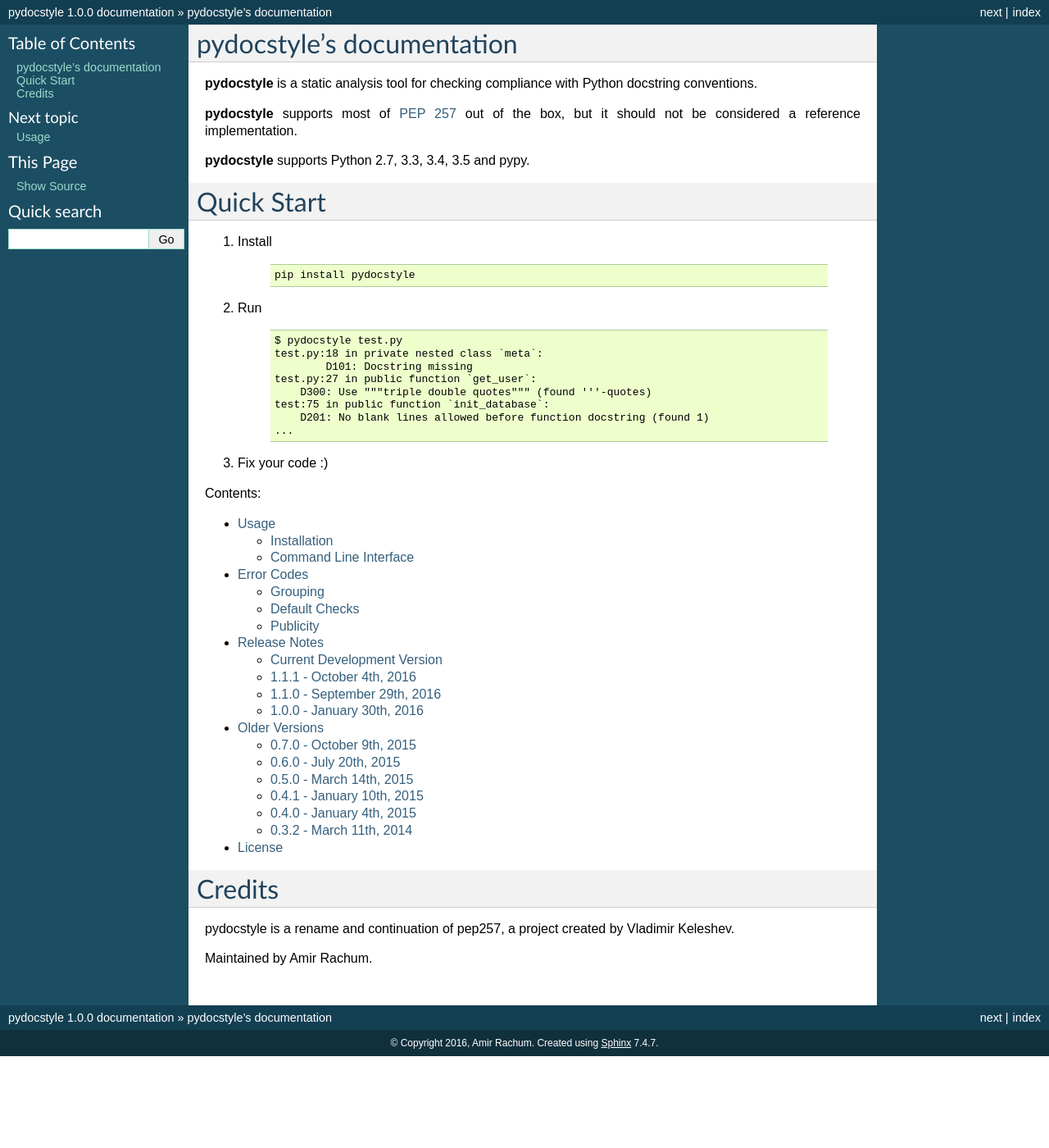
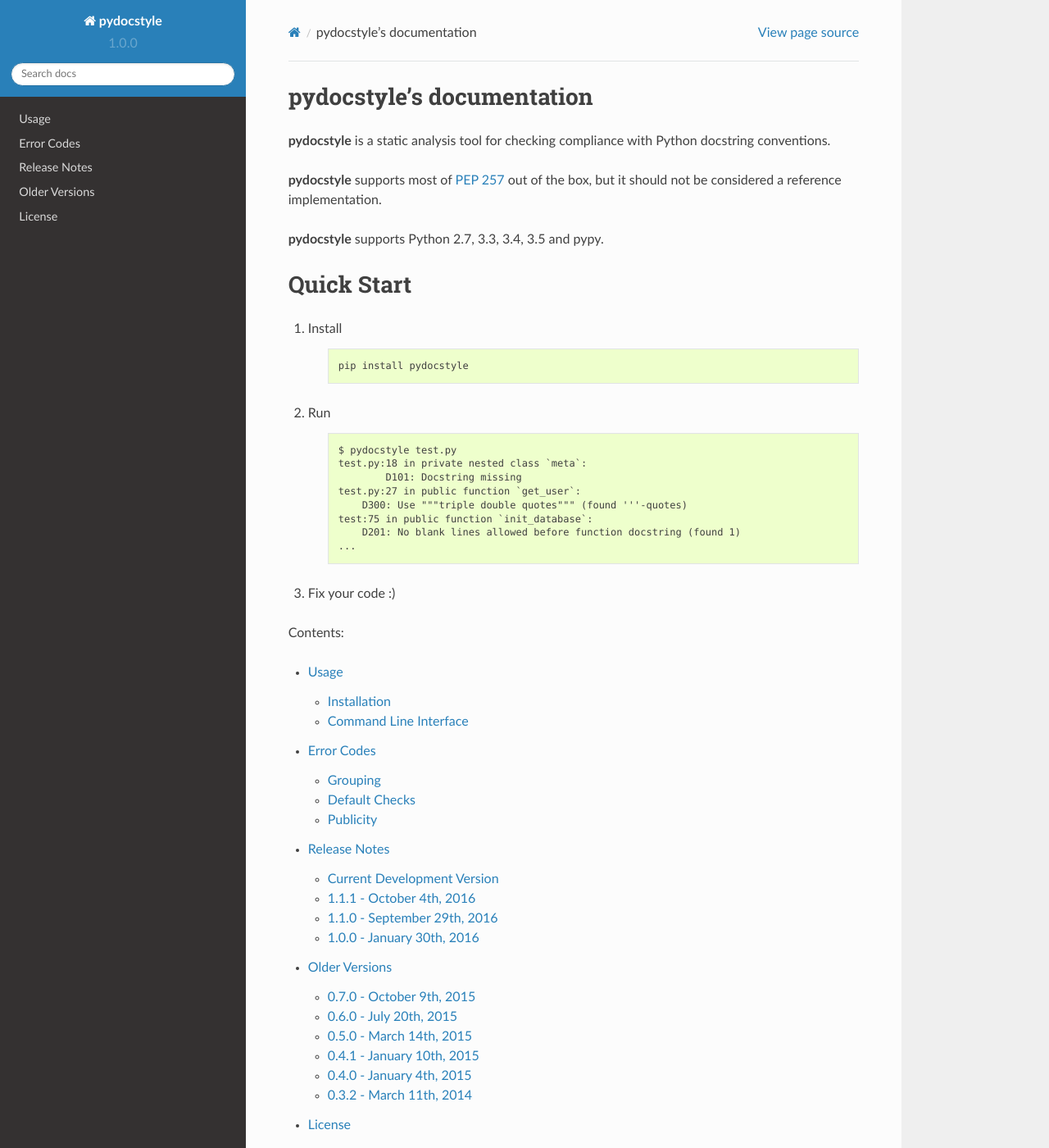
Before and after one commit to PyCQA/pydocstyle, a Sphinx documentation site: the page built from docs/index.rst, in a window 1280 px wide and 1400 px high. Shown: the whole window at 82% size. Built offline with Sphinx 7.4.7 and the Read the Docs theme 2.0.0, drawn with Linux system fonts in a browser that asks for light colours; the version number could not be read and is left out; some of the changed text lies outside the part shown.

Commit message:
Configure docs to build with ReadTheDocs theme

```diff
--- a/docs/conf.py
+++ b/docs/conf.py
@@ -103,7 +103,12 @@
 
 # The theme to use for HTML and HTML Help pages.  See the documentation for
 # a list of builtin themes.
-html_theme = 'default'
+try:
+    import sphinx_rtd_theme
+except ImportError:
+    html_theme = 'default'
+else:
+    html_theme = 'sphinx_rtd_theme'
 
 # Theme options are theme-specific and customize the look and feel of a theme
 # further.  For a list of options available for each theme, see the
```
Also changed, not shown: 1 other file.
